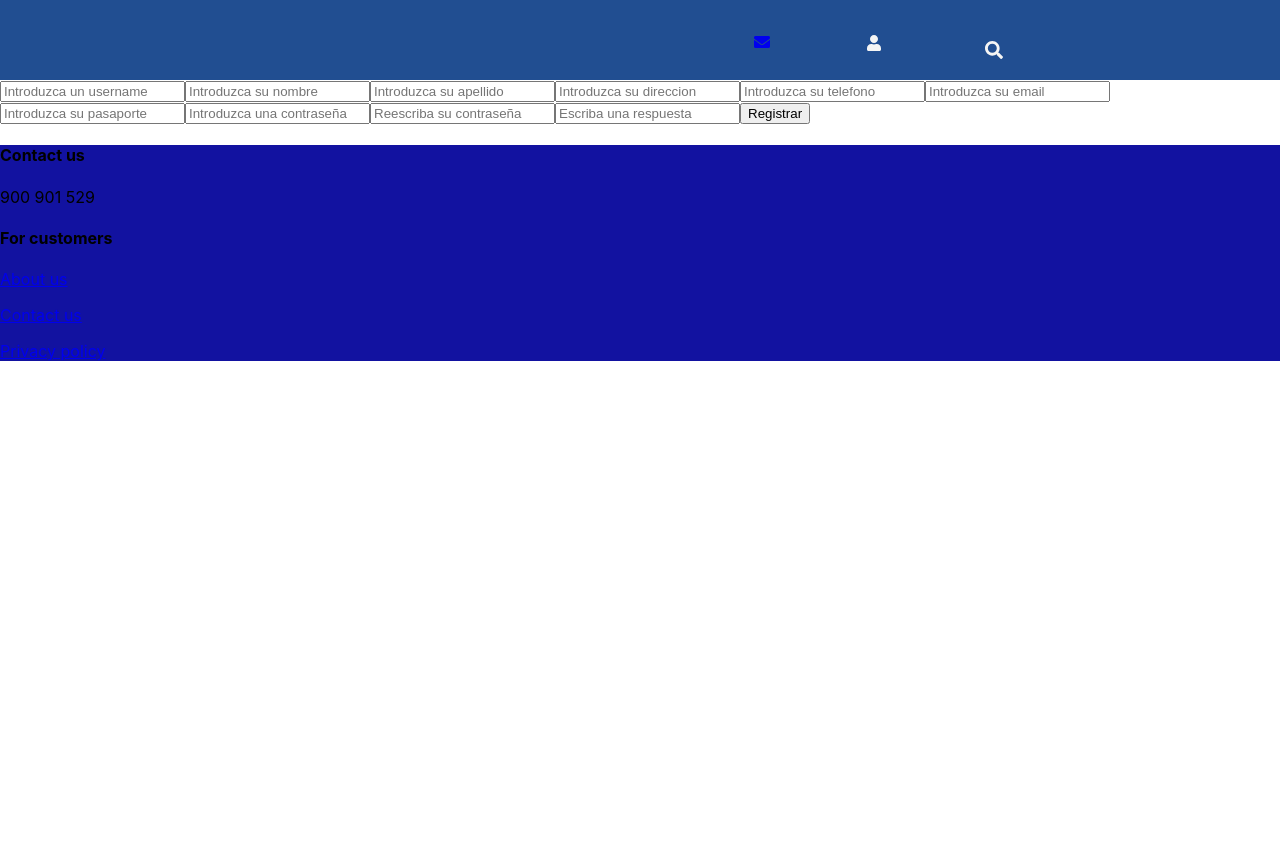
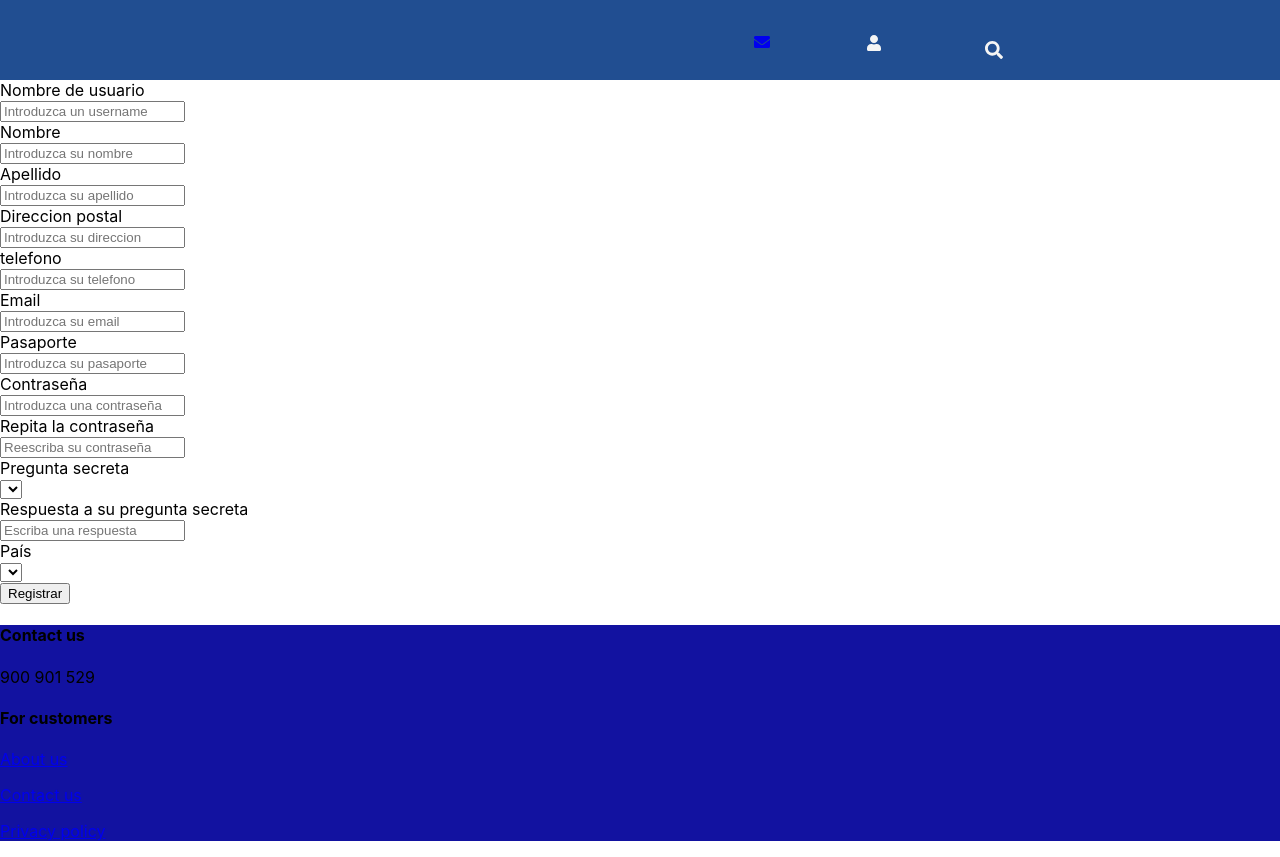
Before and after one commit to Jesus1994-7/SearchFlight_FRONT, a React (Create React App) app in the folder app/: page /register in a window 1280 px wide. Before the commit the page ends 800 px from the top, so only its background shows below. Built offline with nearby package versions, Linux system fonts and the light colour scheme.

Commit message:
Create list (country and Questions) in register

```diff
--- a/app/src/views/register/register.jsx
+++ b/app/src/views/register/register.jsx
@@ -1,8 +1,11 @@
-import React from "react";
+import React from 'react';
 
-import { validations } from "../../utils/validations.js";
-import { utils } from "../../utils/utils.js";
-import { userService } from "../../services/userService.js";
+import { validations } from '../../utils/validations.js';
+import { utils } from '../../utils/utils.js';
+import { userService } from '../../services/userService.js';
+
+import QuestionList from '../../components/questionList/questionList.jsx';
+import CountryList from '../../components/countryList/countryList.jsx'
 
 import './register.scss';
 
@@ -48,7 +51,7 @@ class Register extends React.Component {
             passport: this.state.passport,
             questionSecret: this.state.questionSecret,
             answerSecret: this.state.answerSecret,
-            CountryId: 213,
+            CountryId: this.state.CountryId,
         }
 
         let error = validations.userValidation(user);
@@ -69,23 +72,43 @@ class Register extends React.Component {
         }
     }
 
+    setQuestion(question){
+        this.setState({question:question});
+    }
+
+    setCountry(countryId){
+        this.setState({CountryId:countryId});
+    }
+
     render() {
         return (
             <div className="comp-Register">
 
                     <span>{this.state.msgError}</span>
-                    <input placeholder="Introduzca un username" type="text" name="username" value={this.state.username} onChange={this.handleChange}></input>
-                    <input placeholder="Introduzca su nombre" type="text" name="name" value={this.state.name} onChange={this.handleChange}></input>
-                    <input placeholder="Introduzca su apellido" type="text" name="surname" value={this.state.surname} onChange={this.handleChange}></input>
-                    <input placeholder="Introduzca su direccion" type="text" name="address" value={this.state.address} onChange={this.handleChange}></input>
-                    <input placeholder="Introduzca su telefono" type="text" name="telephone" value={this.state.telephone} onChange={this.handleChange} ></input>
-                    <input placeholder="Introduzca su email" type="text" name="email" value={this.state.email} onChange={this.handleChange}></input>
-                    <input placeholder="Introduzca su pasaporte" type="text" name="passport" value={this.state.passport} onChange={this.handleChange}></input>
-                    <input placeholder="Introduzca una contraseña" type="password" name="password" value={this.state.password} onChange={this.handleChange}></input>
-                    <input placeholder="Reescriba su contraseña" type="password" name="password2" value={this.state.password2} onChange={this.handleChange}></input>
-                    {/*<input placeholder="Write your question" type="text" name="questionSecret" value={this.state.questionSecret} onChange={this.handleChange}></input>*/}
-                    <input placeholder="Escriba una respuesta" type="text" name="answerSecret" value={this.state.answerSecret} onChange={this.handleChange}></input>
-                    {/*<input placeholder="Introduzca un pais de origen" type="text" name="country" value={this.state.country} onChange={this.handleChange}></input>*/}
+                    <label>Nombre de usuario</label><br/>
+                    <input placeholder="Introduzca un username" type="text" name="username" value={this.state.username} onChange={this.handleChange}/><br/>
+                    <label>Nombre</label><br/>
+                    <input placeholder="Introduzca su nombre" type="text" name="name" value={this.state.name} onChange={this.handleChange}/><br/>
+                    <label>Apellido</label><br/>
+                    <input placeholder="Introduzca su apellido" type="text" name="surname" value={this.state.surname} onChange={this.handleChange}/><br/>
+                    <label>Direccion postal</label><br/>
+                    <input placeholder="Introduzca su direccion" type="text" name="address" value={this.state.address} onChange={this.handleChange}/><br/>
+                    <label>telefono</label><br/>
+                    <input placeholder="Introduzca su telefono" type="text" name="telephone" value={this.state.telephone} onChange={this.handleChange}/><br/>
+                    <label>Email</label><br/>
+                    <input placeholder="Introduzca su email" type="text" name="email" value={this.state.email} onChange={this.handleChange}/><br/>
+                    <label>Pasaporte</label><br/>
+                    <input placeholder="Introduzca su pasaporte" type="text" name="passport" value={this.state.passport} onChange={this.handleChange}/><br/>
+                    <label>Contraseña</label><br/>
+                    <input placeholder="Introduzca una contraseña" type="password" name="password" value={this.state.password} onChange={this.handleChange}/><br/>
+                    <label>Repita la contraseña</label><br/>
+                    <input placeholder="Reescriba su contraseña" type="password" name="password2" value={this.state.password2} onChange={this.handleChange}/><br/>
+                    <label>Pregunta secreta</label><br/>
+                    <QuestionList setQuestion={this.setQuestion} readOnly /><br/>
+                    <label>Respuesta a su pregunta secreta</label><br/>
+                    <input placeholder="Escriba una respuesta" type="text" name="answerSecret" value={this.state.answerSecret} onChange={this.handleChange}/><br/>
+                    <label>País</label><br/>
+                    <CountryList setCountry={this.setCountry} readOnly /><br/>
                     <button onClick={this.createRegister}>Registrar</button>
 
             </div>
```
